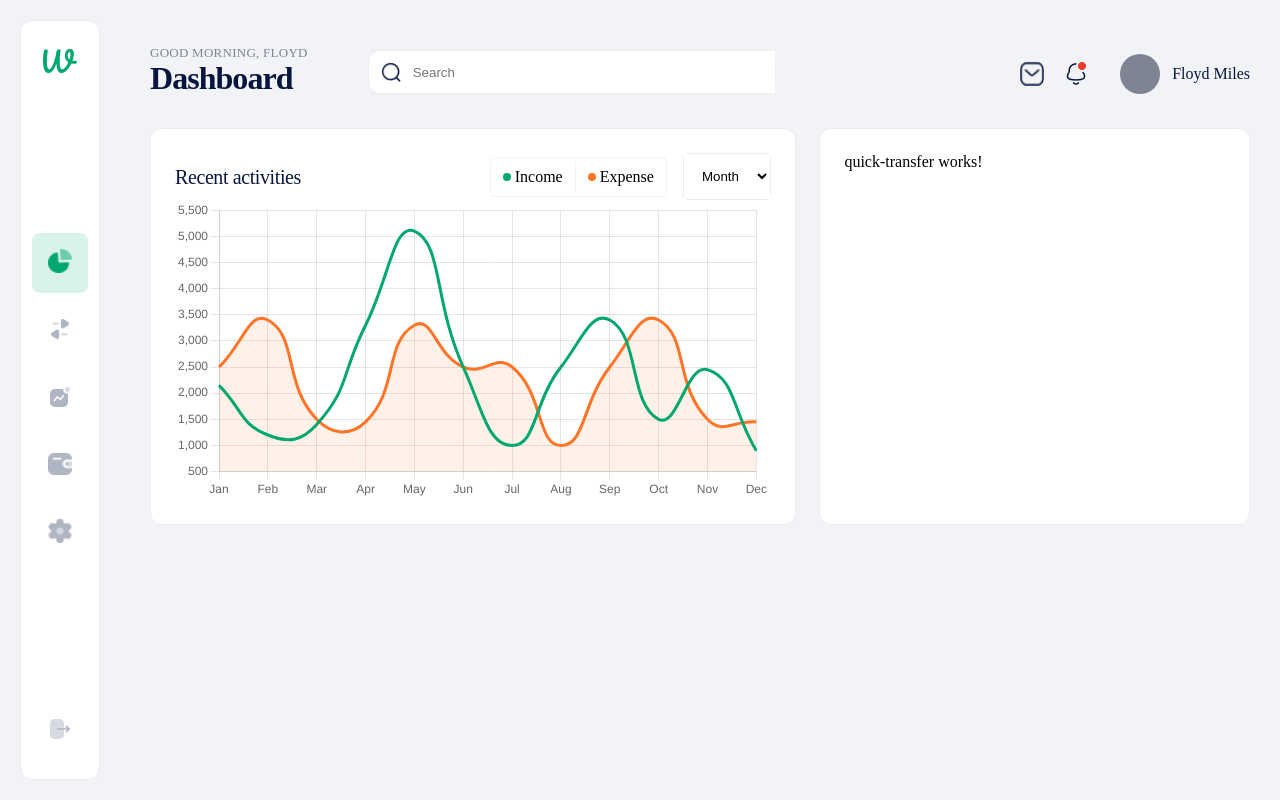
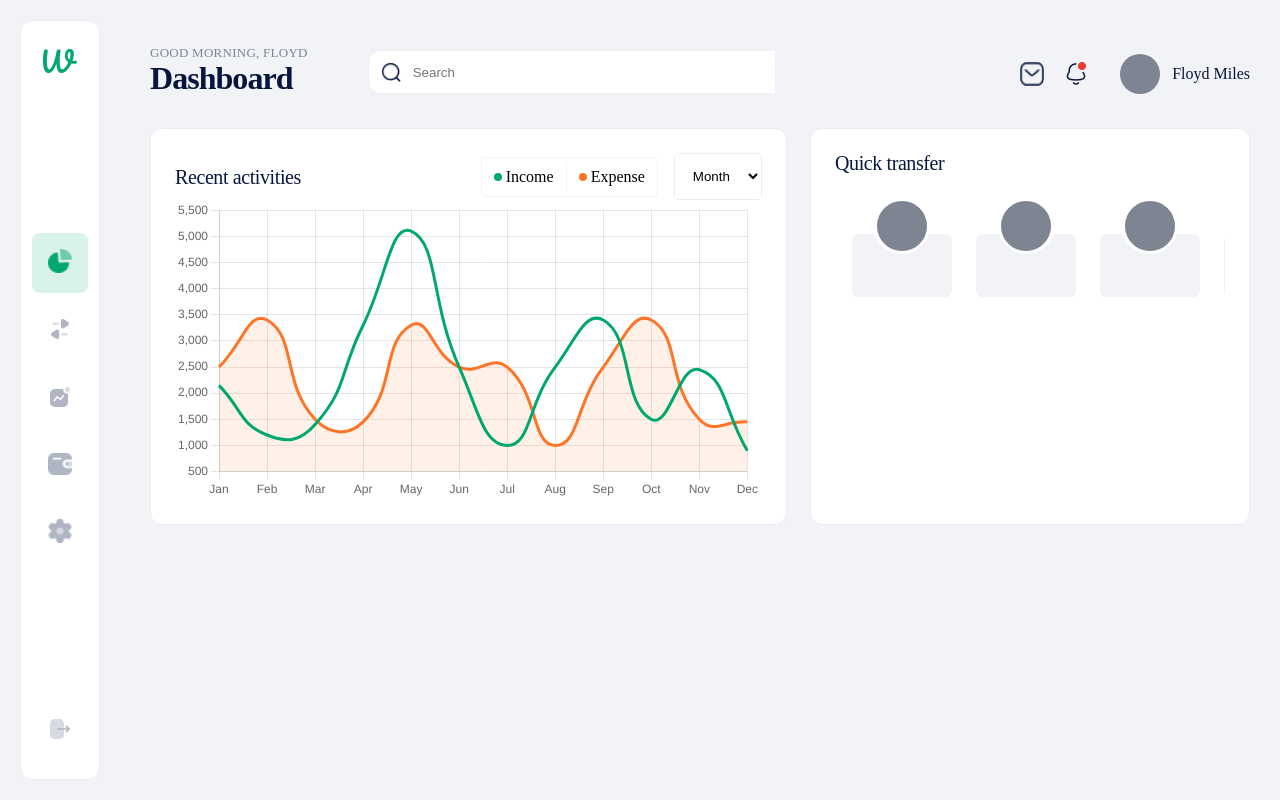
Before and after one commit to PedroHenriqueDevBR/wallet-app, an Angular app in the folder frontend/: page / in a window 1280 px wide. Built offline with nearby package versions, Linux system fonts and the light colour scheme.

Commit message:
style: init quick transfer component

```diff
--- a/frontend/src/app/app.component.css
+++ b/frontend/src/app/app.component.css
@@ -6,6 +6,7 @@
     width: 100vw;
     height: 100vh;
     display: flex;
+    overflow: hidden;
 }
 
 main {
@@ -26,9 +27,10 @@ main {
 }
 
 #middle-data {
-    width: 100%;
+    width: calc(100% - 120px);
     display: flex;
     justify-content: space-between;
+    box-sizing: border-box;
 }
 
 .width-60 {
--- a/frontend/src/app/components/page-activity/page-activity.component.css
+++ b/frontend/src/app/components/page-activity/page-activity.component.css
@@ -1,5 +1,5 @@
 #container {
-    width: 100%;
+    width: calc(100% - 120px);
     display: flex;
     justify-content: space-between;
     align-items: flex-end;
--- a/frontend/src/app/components/quick-transfer/quick-transfer.component.css
+++ b/frontend/src/app/components/quick-transfer/quick-transfer.component.css
@@ -1,8 +1,64 @@
 #container {
-    width: 100%;
+    width: auto;
     height: 100%;
     background: #fff;
     padding: 24px;
     border: 1px solid #EBEDF2;
     border-radius: 12px;
 }
+
+.header p {
+    font-style: normal;
+    font-weight: 500;
+    font-size: 20px;
+    line-height: 100%;
+    letter-spacing: -0.02em;
+    color: #07163E;
+}
+
+.person-horizontal-list {
+    display: flex;
+    flex-direction: row;
+    flex-wrap: nowrap;
+    overflow-x: auto;
+    padding: 5px;
+}
+
+.person-horizontal-list::-webkit-scrollbar {
+    display: none;
+}
+
+.person-horizontal-list {
+    -ms-overflow-style: none;
+    scrollbar-width: none;
+}
+
+.person-card {
+    min-width: 100px;
+    height: fit-content;
+    margin: 0 12px;
+    border-radius: 6px;
+    display: flex;
+    flex-direction: column;
+    align-items: center;
+}
+
+.avatar {
+    width: 56px;
+    height: 56px;
+    background: #7F8492;
+    border-radius: 50%;
+    position: relative;
+    top: 20px;
+    border: 3px solid #fff;
+    z-index: 10;
+}
+
+.person-data {
+    width: 100%;
+    height: 63px;
+    position: relative;
+    bottom: 0;
+    background: #F2F3F7;
+    border-radius: 6px;
+}
--- a/frontend/src/app/components/quick-transfer/quick-transfer.component.html
+++ b/frontend/src/app/components/quick-transfer/quick-transfer.component.html
@@ -1,3 +1,38 @@
 <div id="container">
-    <p>quick-transfer works!</p>
+    <div class="header">
+        <p>Quick transfer</p>
+    </div>
+
+    <div class="person-horizontal-list">
+        <div class="person-card">
+            <div class="avatar"></div>
+            <div class="person-data"></div>
+        </div>
+        <div class="person-card">
+            <div class="avatar"></div>
+            <div class="person-data"></div>
+        </div>
+        <div class="person-card">
+            <div class="avatar"></div>
+            <div class="person-data"></div>
+        </div>
+        <div class="person-card">
+            <div class="avatar"></div>
+            <div class="person-data"></div>
+        </div>
+        <div class="person-card">
+            <div class="avatar"></div>
+            <div class="person-data"></div>
+        </div>
+        <div class="person-card">
+            <div class="avatar"></div>
+            <div class="person-data"></div>
+        </div><div class="person-card">
+            <div class="avatar"></div>
+            <div class="person-data"></div>
+        </div><div class="person-card">
+            <div class="avatar"></div>
+            <div class="person-data"></div>
+        </div>
+    </div>
 </div>
```
